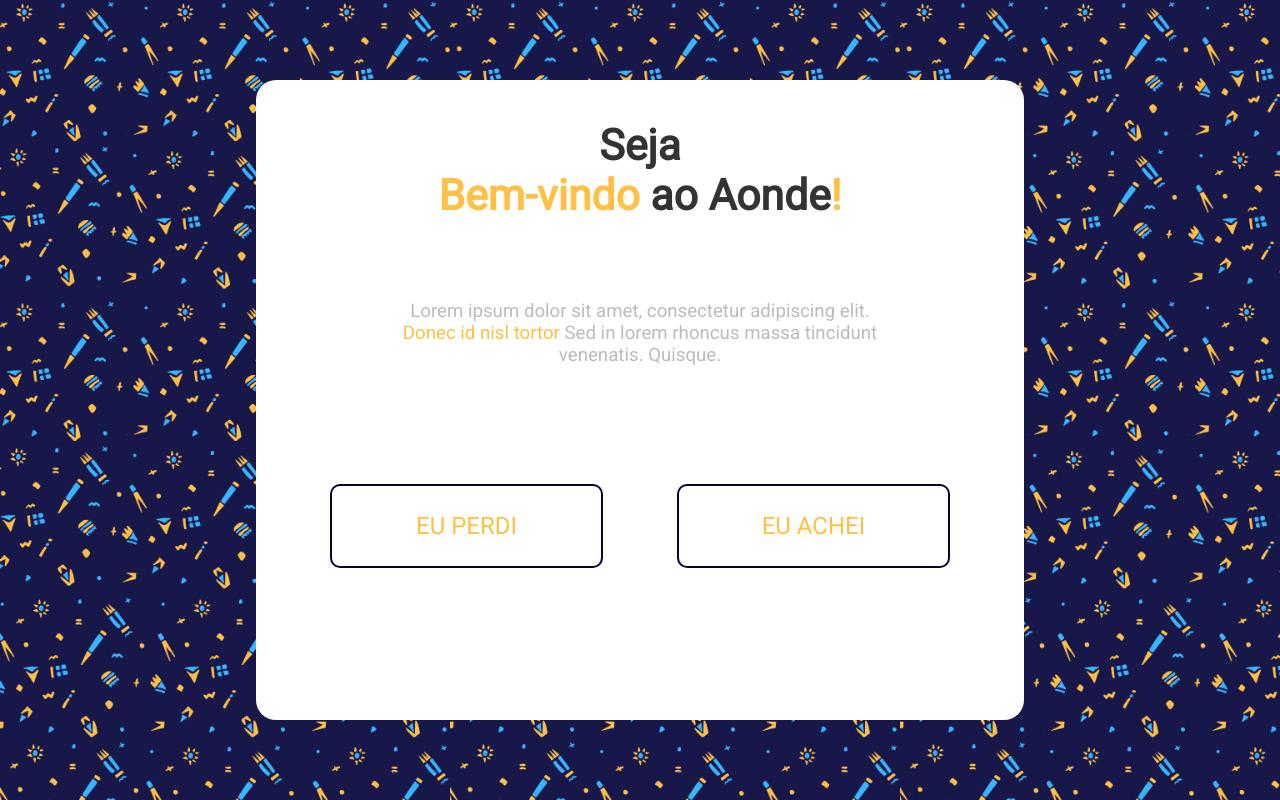
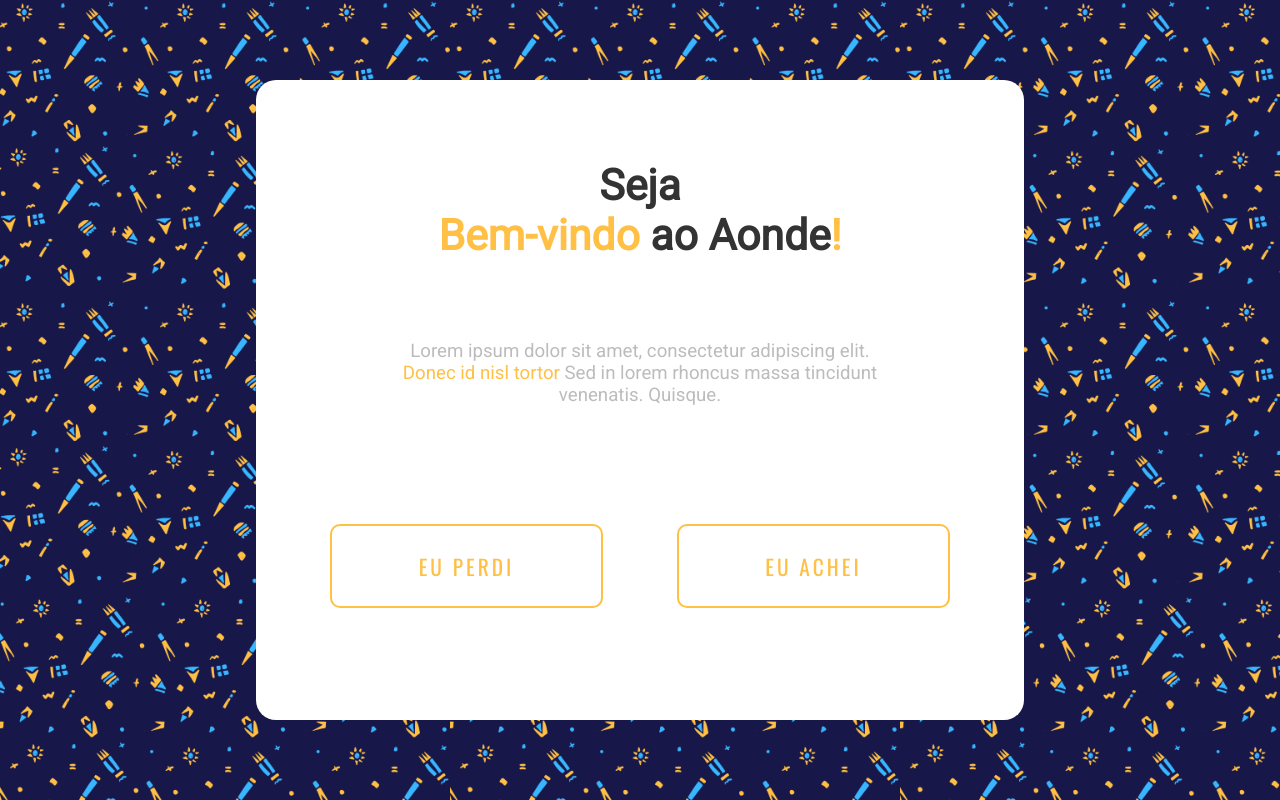
Before and after one commit to muriloignaccio/Aonde, a Django app: page /aonde in a window 1280 px wide. Run offline with Django 3.2, Linux system fonts and the light colour scheme; some web fonts are replaced.

Commit message:
Arrumar design dos botões da página Aonde

```diff
--- a/website/static/css/aonde.css
+++ b/website/static/css/aonde.css
@@ -22,12 +22,17 @@ div{
 }
 
 .direita, .esquerda{
-    border: 2px solid #0B032D;
+    font-family: 'Oswald', sans-serif;;
+    border: 2px solid #FFC045;
     border-radius: 10px;
     color: #FFC045;
-    font-size: 18pt;
+    font-size: 20pt;
     height: 10vh;
+    letter-spacing: 3px;
     width: 35vw;
+}
+header{
+    margin-top: 10vh;
 }
 h1{
     text-align: center;
@@ -86,6 +91,7 @@ span, b{
         width: 60vw;
     }
     .esquerda, .direita{
+        font-size: 16pt;
         pointer-events: auto;
         transition: .5s ease-in-out;
         width:35%;
```
